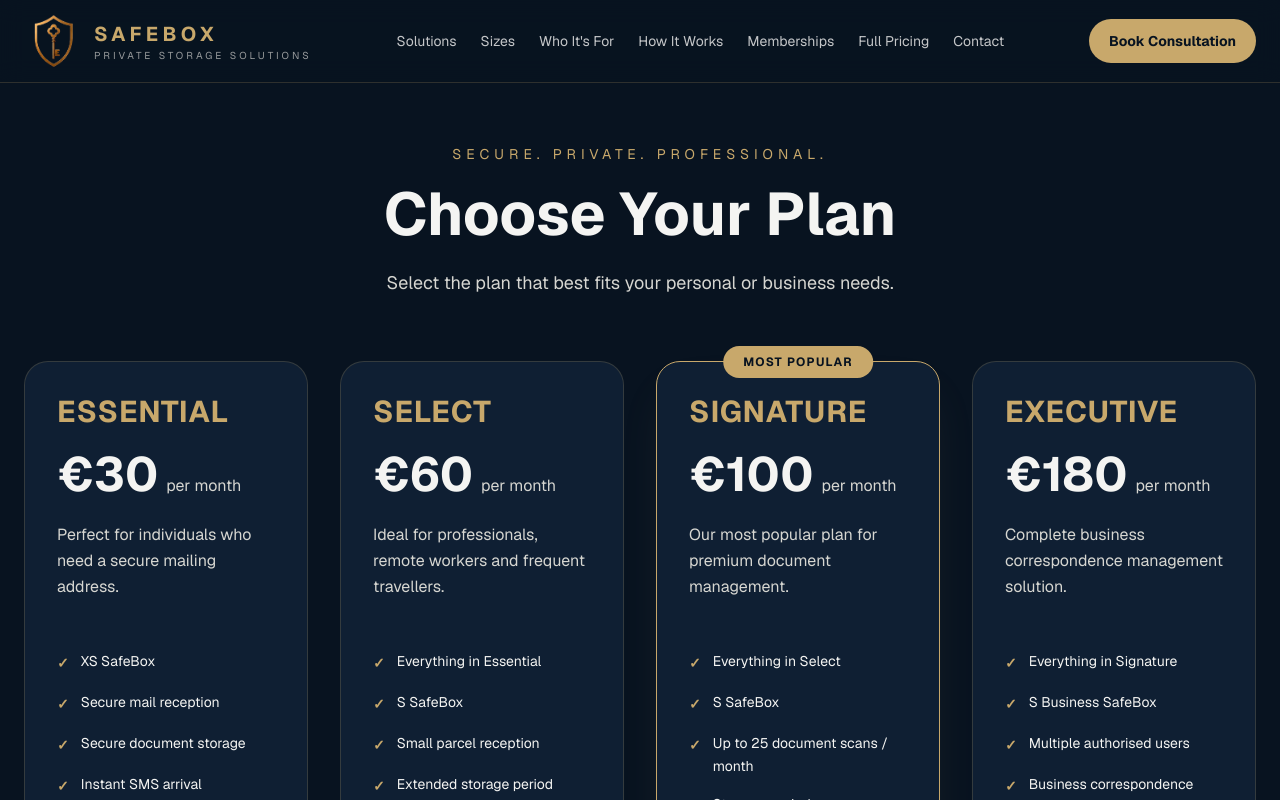
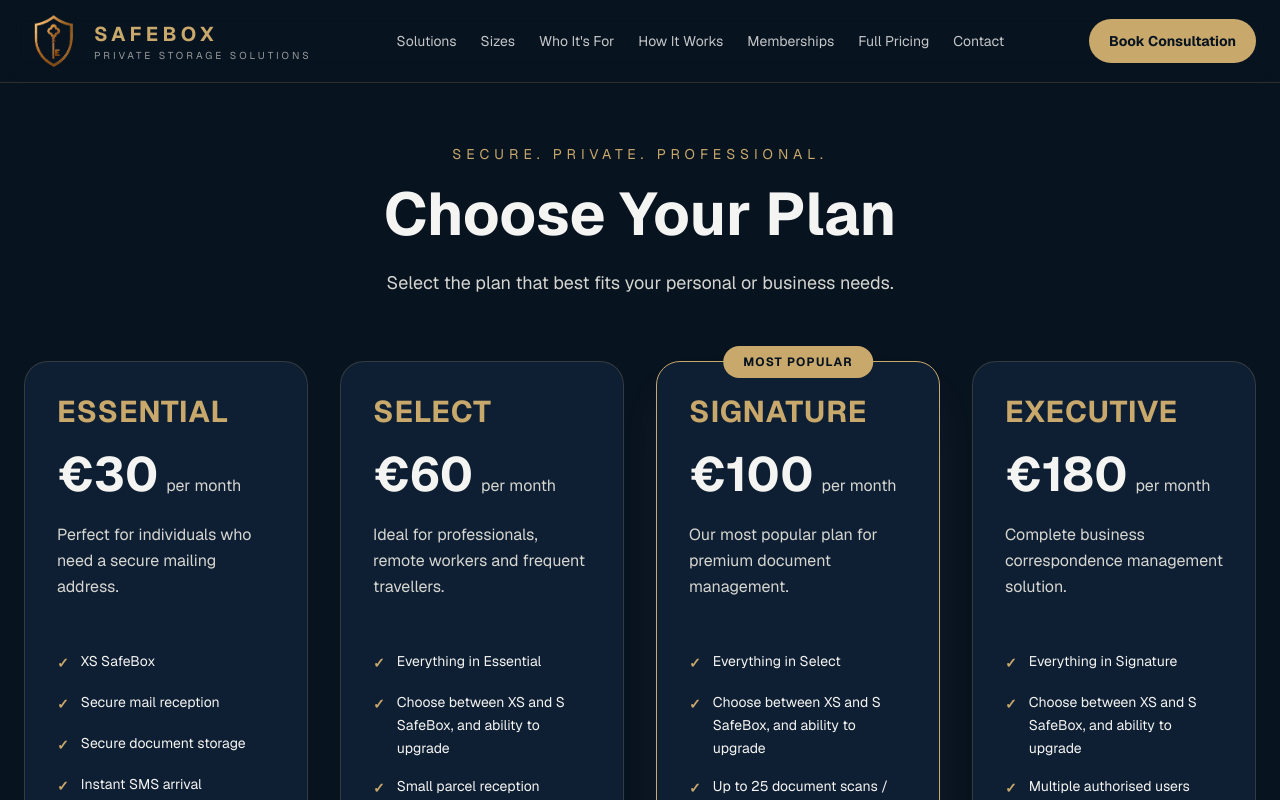
Before and after one commit to ValeriaB2004/safebox-website, a Next.js app: page /pricing in a window 1280 px wide. Shown: the top 800 px of the page. Built offline with nearby package versions, Linux system fonts and the light colour scheme.

Commit message:
Update Plans

```diff
--- a/app/pricing/page.tsx
+++ b/app/pricing/page.tsx
@@ -32,7 +32,7 @@
     popular: false,
     features: [
       "Everything in Essential",
-      "S SafeBox",
+      "Choose between XS and S SafeBox, and ability to upgrade",
       "Small parcel reception",
       "Extended storage period",
       "Parcel collection service",
@@ -51,7 +51,7 @@
     popular: true,
     features: [
       "Everything in Select",
-      "S SafeBox",
+      "Choose between XS and S SafeBox, and ability to upgrade",
       "Up to 25 document scans / month",
       "Storage reminders",
       "Express digital document delivery",
@@ -70,7 +70,7 @@
     popular: false,
     features: [
       "Everything in Signature",
-      "S Business SafeBox",
+      "Choose between XS and S SafeBox, and ability to upgrade",
       "Multiple authorised users",
       "Business correspondence reception",
       "Unlimited document scanning",
```
